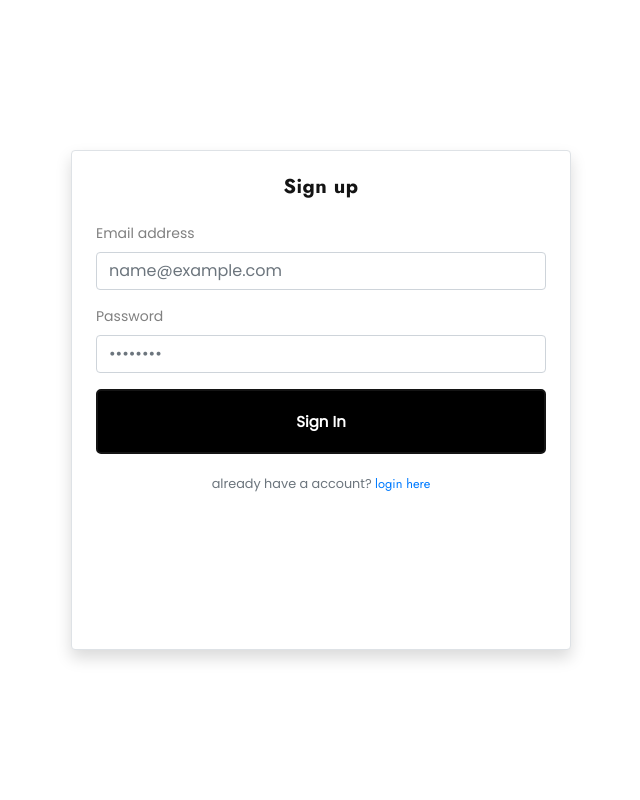
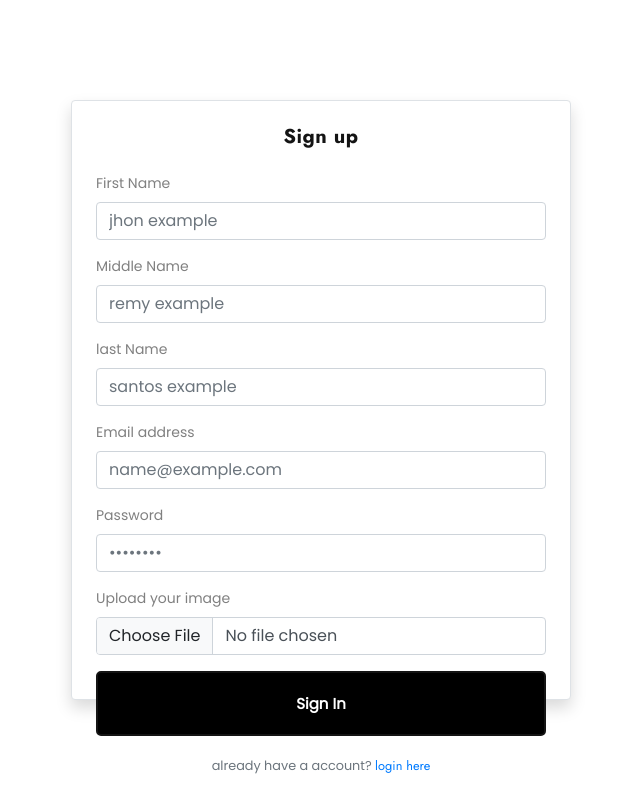
Before and after one commit to Abdulazeezbhutto/internship, a PHP site: page /register.php in a window 1280 px wide. Shown: the whole page, without its empty margins (319-959 px from the left). Run offline with PHP 8.4, Linux system fonts and the light colour scheme.

Commit message:
code formating

```diff
--- a/Blogge-1.0.0.0/contact.php
+++ b/Blogge-1.0.0.0/contact.php
@@ -7,13 +7,14 @@ include("includes/header.php");
 
 // nav bar start
 include("includes/navbar.php");
-
 // nav bar end
 
 //body start
 
 ?>
-        <section class="contact">
+
+<!--Contact Section-->
+<section class="contact">
   <div class="container">
     <div class="row">
       <div class="col-lg-12">
@@ -72,6 +73,7 @@ include("includes/navbar.php");
     </div>
   </div>
 </section>
+<!--Contact Section-->
 
 <?php
 
--- a/Blogge-1.0.0.0/food_cat.php
+++ b/Blogge-1.0.0.0/food_cat.php
@@ -7,7 +7,6 @@ include("includes/header.php");
 
 // nav bar start
 include("includes/navbar.php");
-
 // nav bar end
 
 
--- a/Blogge-1.0.0.0/includes/footer.php
+++ b/Blogge-1.0.0.0/includes/footer.php
@@ -61,8 +61,6 @@
 <script src="vendor/g-map/gmap.js"></script>
 <!-- Main JS -->
 <script src="js/script.js"></script>
-
-
 <script src="https://cdn.jsdelivr.net/npm/bootstrap@5.3.0/dist/js/bootstrap.bundle.min.js"></script>
 
 </body>
--- a/Blogge-1.0.0.0/login.php
+++ b/Blogge-1.0.0.0/login.php
@@ -7,15 +7,19 @@ include_once("includes/header.php");
   <div class="border rounded shadow p-4 bg-white" style="width: 500px; height: 500px;">
     <h4 class="mb-4 text-center">Login</h4>
     <form method = "POST" action = "process.php">
+
+    <!--Email-->
       <div class="mb-3">
         <label for="inputEmail3" class="form-label">Email address</label>
         <input type="email" class="form-control" id="inputEmail3" placeholder="name@example.com" name = "email">
       </div>
 
+    <!--Password-->
       <div class="mb-3">
         <label for="inputPassword3" class="form-label">Password</label>
         <input type="password" class="form-control" id="inputPassword3" placeholder="••••••••" name="password">
       </div>
+
 
       <div class="form-check mb-3">
         <input class="form-check-input" type="checkbox" id="gridCheck1" >
--- a/Blogge-1.0.0.0/register.php
+++ b/Blogge-1.0.0.0/register.php
@@ -4,17 +4,47 @@ include_once("includes/header.php");
 ?>
 
 <div class="container d-flex justify-content-center align-items-center min-vh-100">
-  <div class="border rounded shadow p-4 bg-white" style="width: 500px; height: 500px;">
+  <div class="border rounded shadow p-4 bg-white" style="width: 500px; height: 600px;">
     <h4 class="mb-4 text-center">Sign up</h4>
-    <form method = "POST" action = "process.php">
+    <form method = "POST" action = "process.php" enctype = "form/data">
+
+      <!--First name-->
+      <div class="mb-3">
+        <label for="inputEmail3" class="form-label">First Name</label>
+        <input type="text" class="form-control" id="inputEmail3" placeholder="jhon example" name ="first_name">
+      </div>
+
+
+      <!--Middle name-->
+      <div class="mb-3">
+        <label for="inputEmail3" class="form-label">Middle Name</label>
+        <input type="text" class="form-control" id="inputEmail3" placeholder="remy example" name ="middle_name">
+      </div>
+
+
+      <!--Last name-->
+      <div class="mb-3">
+        <label for="inputEmail3" class="form-label">last Name</label>
+        <input type="text" class="form-control" id="inputEmail3" placeholder="santos example" name ="last_name">
+      </div>
+
+
+      <!--Email-->
       <div class="mb-3">
         <label for="inputEmail3" class="form-label">Email address</label>
         <input type="email" class="form-control" id="inputEmail3" placeholder="name@example.com" name ="email">
       </div>
 
+      <!--password-->
       <div class="mb-3">
         <label for="inputPassword3" class="form-label">Password</label>
         <input type="password" class="form-control" id="inputPassword3" placeholder="••••••••" name = "password">
+      </div>
+
+      <!--Image uploader-->
+      <div class="mb-3">
+        <label for="inputPassword3" class="form-label">Upload your image</label>
+        <input type="file" class="form-control" id="inputPassword3" name = "profile">
       </div>
 
 
--- a/Blogge-1.0.0.0/require/database_connection.php
+++ b/Blogge-1.0.0.0/require/database_connection.php
@@ -2,13 +2,13 @@
 
     require_once("database_settings.php");
 
+    // database connection
 
     mysqli_report(false);
 
-
     $connection = mysqli_connect($host_name, $user_name, $password, $database_name);
 
-
+    //checking if connection is establish or not
    if (mysqli_connect_errno()) {
     echo "Connection Error: " . mysqli_connect_error();
     }
```
Also changed, not shown: Blogge-1.0.0.0/about.php (+4 -13 lines), Blogge-1.0.0.0/admin_dashboard.php (+4 -5 lines), Blogge-1.0.0.0/includes/navbar.php (+7 -11 lines), Blogge-1.0.0.0/index.php (+6 -14 lines), Blogge-1.0.0.0/music_cat.php (+12 -7 lines), Blogge-1.0.0.0/single_blog.php (+3 -29 lines), Blogge-1.0.0.0/travel_cat.php (+8 -1 lines).
